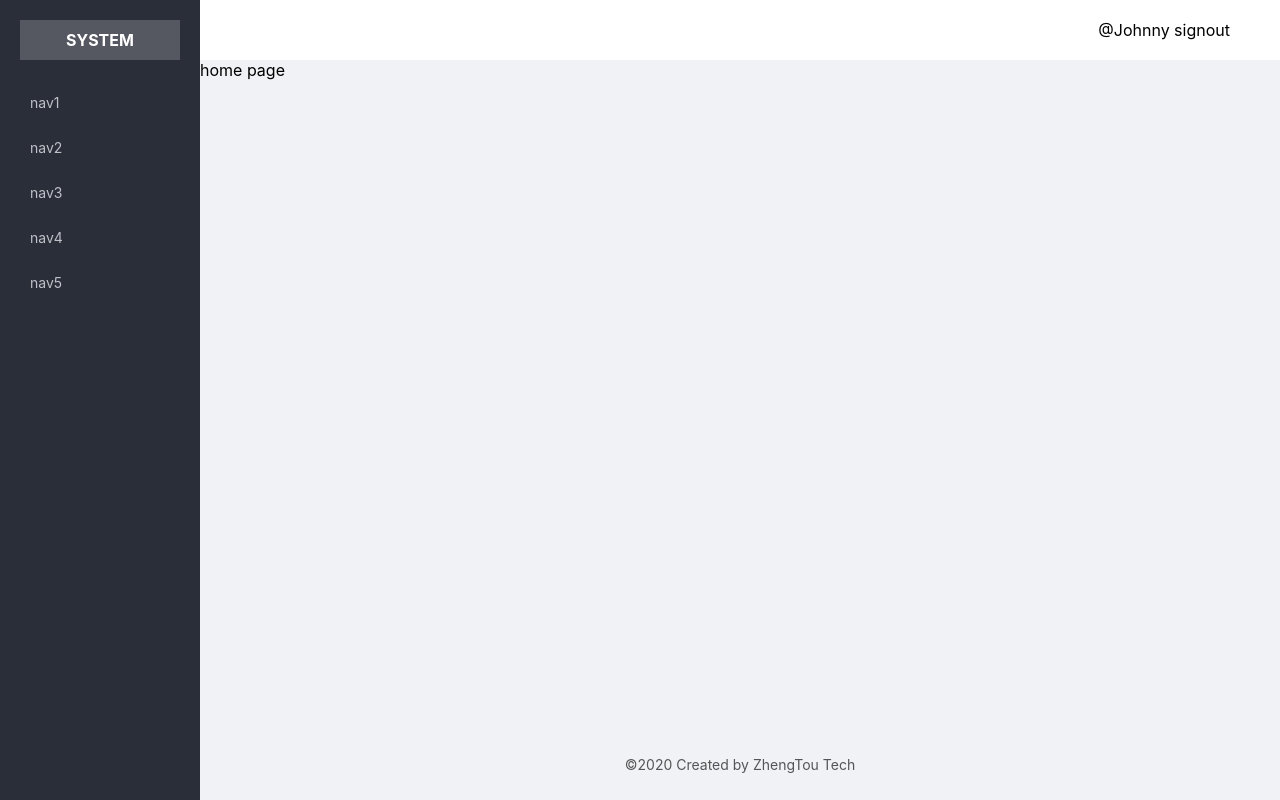
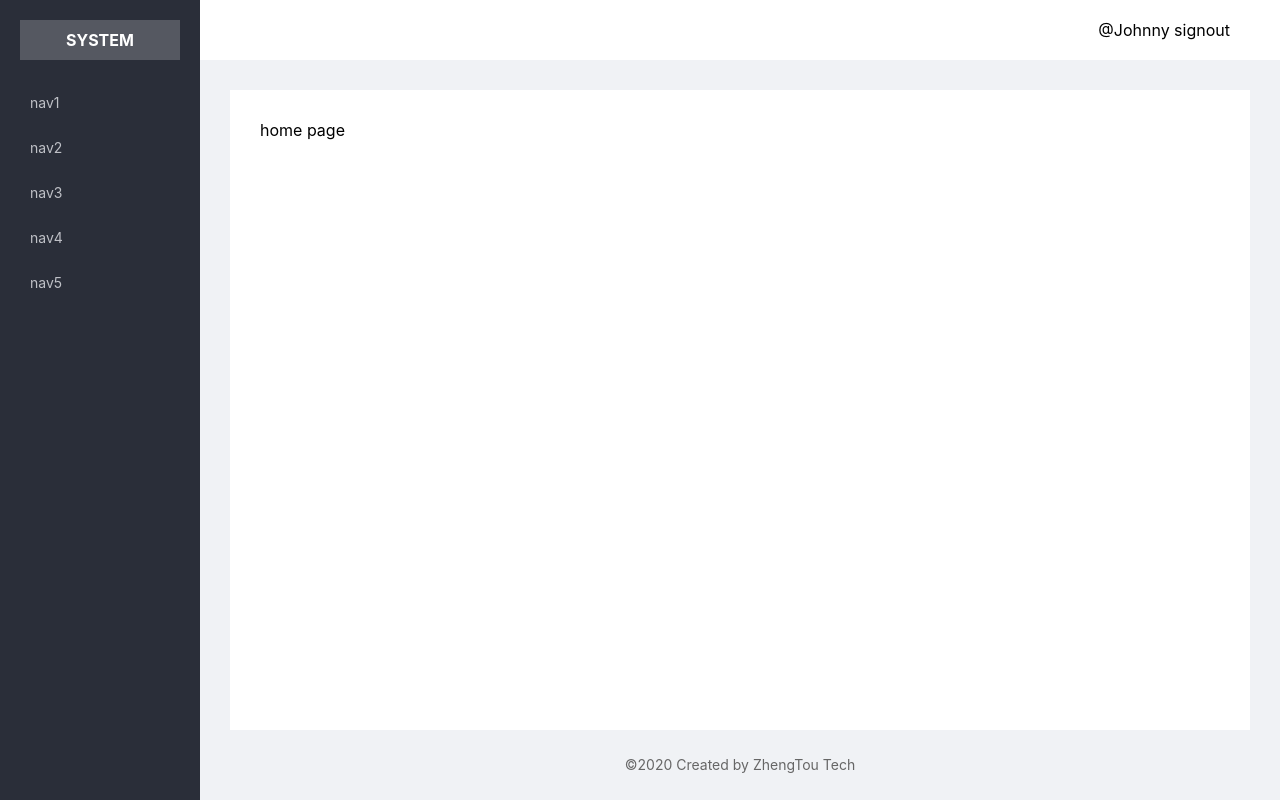
Before and after one commit to JohnnyLuv/react-ts-easy-demo, a React (Create React App) app: page / in a window 1280 px wide. Built offline with nearby package versions, Linux system fonts and the light colour scheme.

Commit message:
layout done

```diff
--- a/src/assets/style/layout.sass
+++ b/src/assets/style/layout.sass
@@ -36,11 +36,14 @@
     padding: 0 50px
 
   .layout-content
-    height: calc( 100vh - 130px )
+    min-height: calc( 100vh - 220px )
+    background-color: #fff
+    padding: 30px
+    margin: 30px 30px 0
 
   .layout-footer
     height: 70px
     line-height: 70px
     font-size: 14px
     text-align: center
-    color: rgba(0,0,0,.65)
+    color: #666
```
